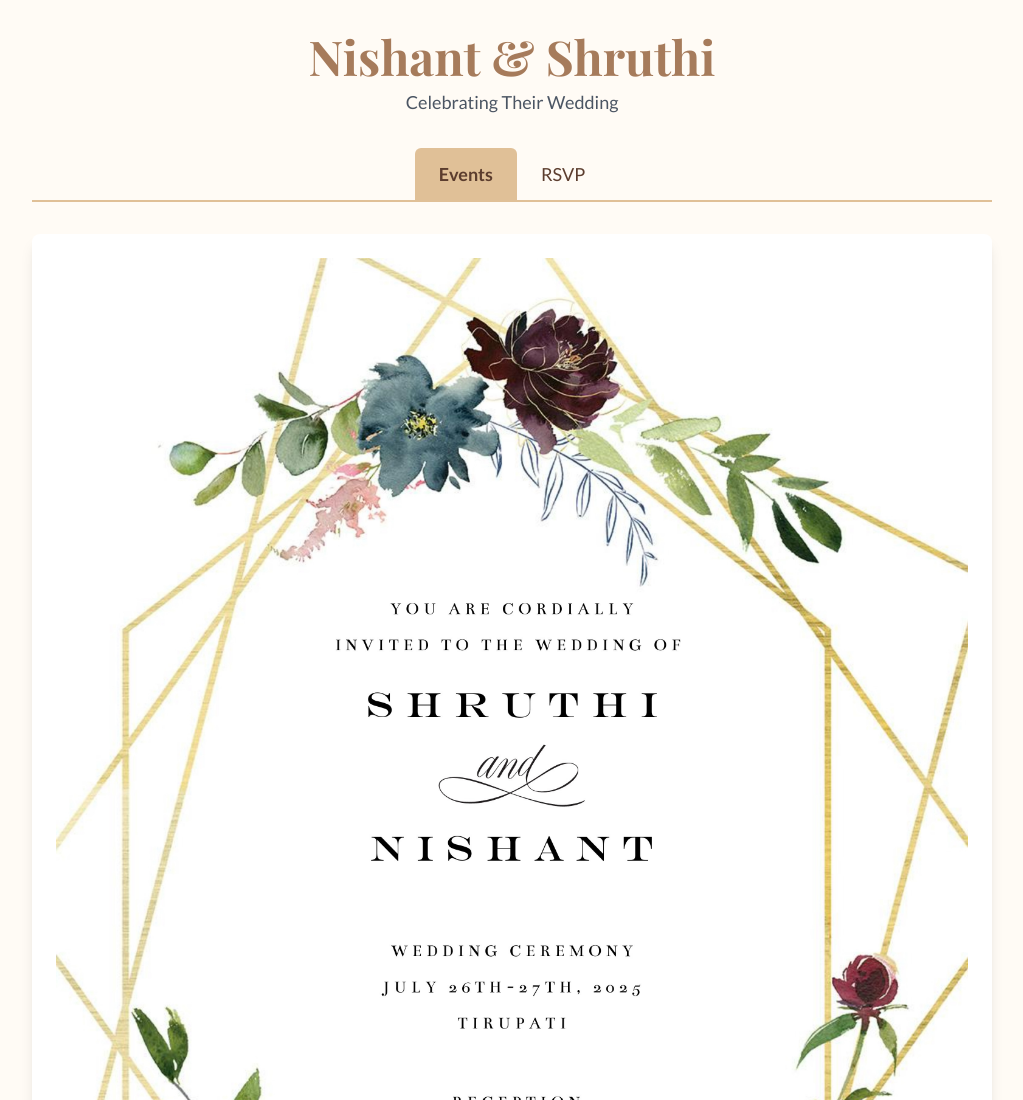
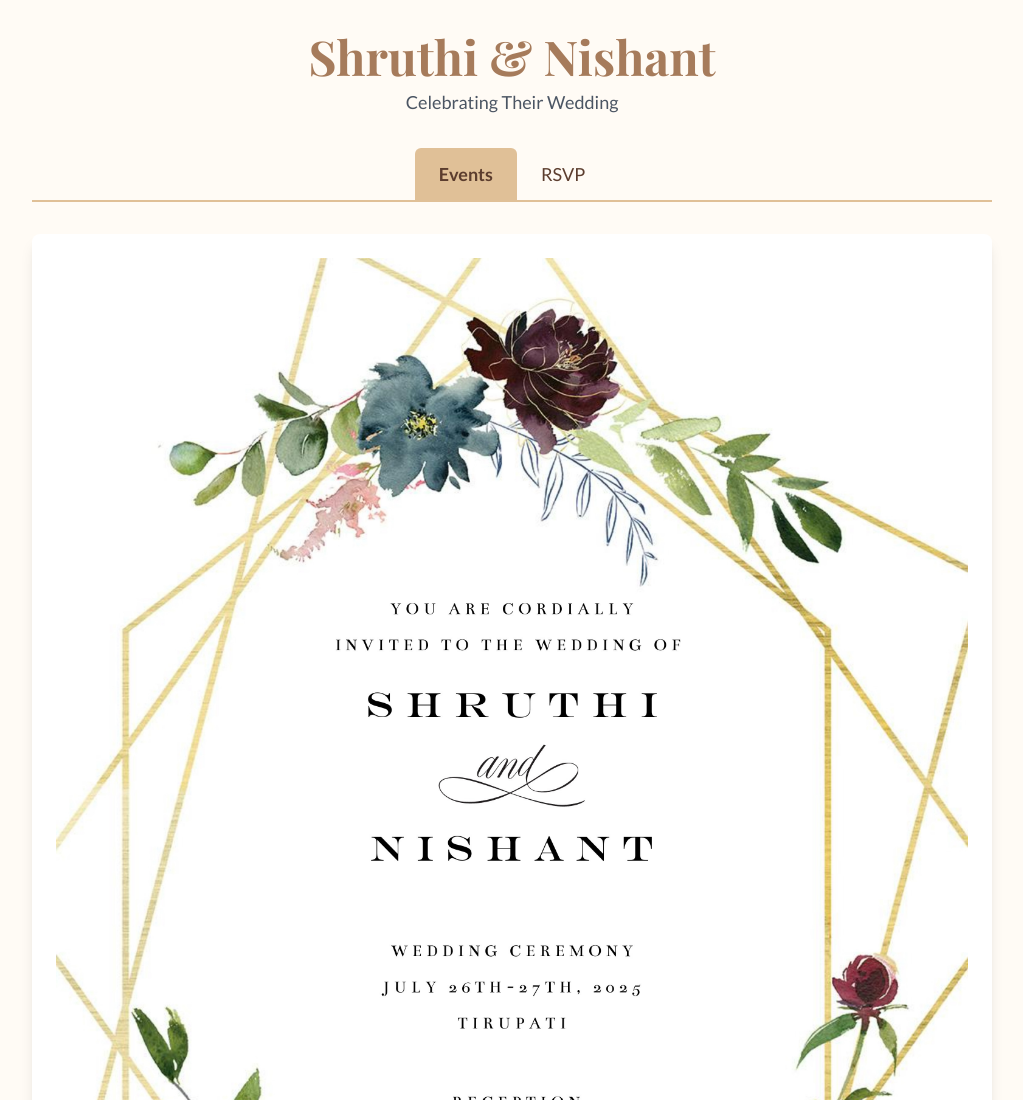
Before and after one commit to nishantkakar/nishantkakar.github.io, a plain HTML site: page index.html in a window 1280 px wide. Shown: the top 1100 px of the page, without its empty margins (128-1151 px from the left). Drawn offline with nearby package versions, Linux system fonts and the light colour scheme.

Commit message:
Switch names

```diff
--- a/index.html
+++ b/index.html
@@ -3,7 +3,7 @@
 <head>
     <meta charset="UTF-8">
     <meta name="viewport" content="width=device-width, initial-scale=1.0">
-    <title>Nishant & Shruthi's Wedding</title>
+    <title>Shruthi & Nishant's Wedding</title>
     <script src="https://cdn.tailwindcss.com"></script>
     <link rel="preconnect" href="https://fonts.googleapis.com">
     <link rel="preconnect" href="https://fonts.gstatic.com" crossorigin>
@@ -80,7 +80,7 @@
     <div class="container mx-auto max-w-5xl p-4 sm:p-6 lg:p-8">
 
         <header class="text-center mb-8">
-            <h1 class="text-4xl md:text-5xl font-bold text-[#A67B5B]">Nishant & Shruthi</h1>
+            <h1 class="text-4xl md:text-5xl font-bold text-[#A67B5B]">Shruthi & Nishant</h1>
             <p class="text-lg text-gray-600 mt-2">Celebrating Their Wedding</p>
         </header>
 
```
